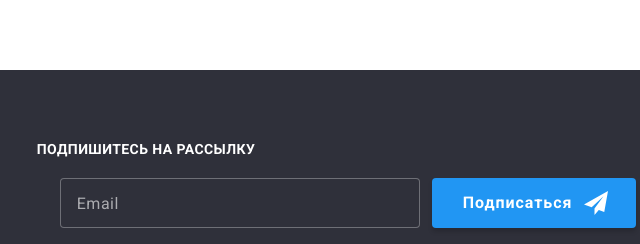
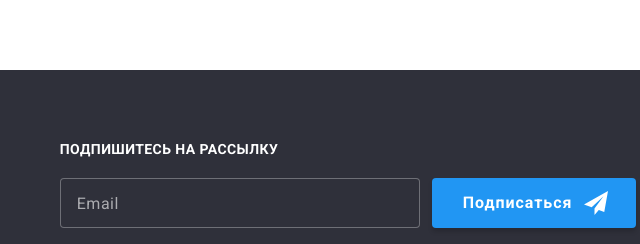
Before and after one commit to kapitoshka24/goit-markup-hw-07, a plain HTML site: page index.html in a window 1280 px wide. Shown: the part 2607-2851 px from the top of the page, 580-1220 px from the left. Drawn offline with nearby package versions, Linux system fonts and the light colour scheme.

Commit message:
margin-left: 93px on footer

```diff
--- a/sass/components/_sign-up.scss
+++ b/sass/components/_sign-up.scss
@@ -29,10 +29,6 @@
   }
 }
 .sign-up {
-  &__title {
-    margin-left: 93px;
-  }
-
   &__svg {
     position: absolute;
     top: 0;
@@ -52,7 +48,7 @@
   &__title {
     padding-top: 72px;
     padding-bottom: 20px;
-    margin-left: 70px;
+    margin-left: 93px;
     font-family: Roboto;
     font-style: normal;
     font-weight: 700;
```
Also changed, not shown: css/main.css, css/main.min.css, 2 other files.
